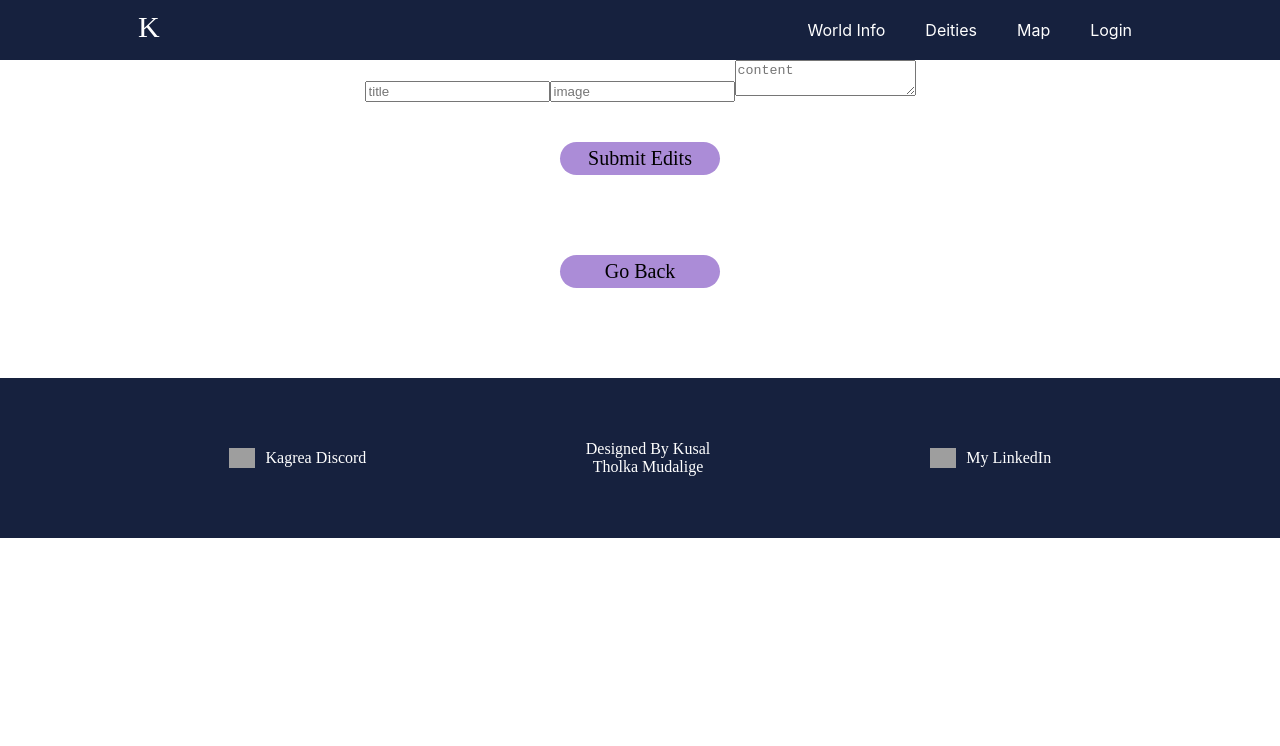
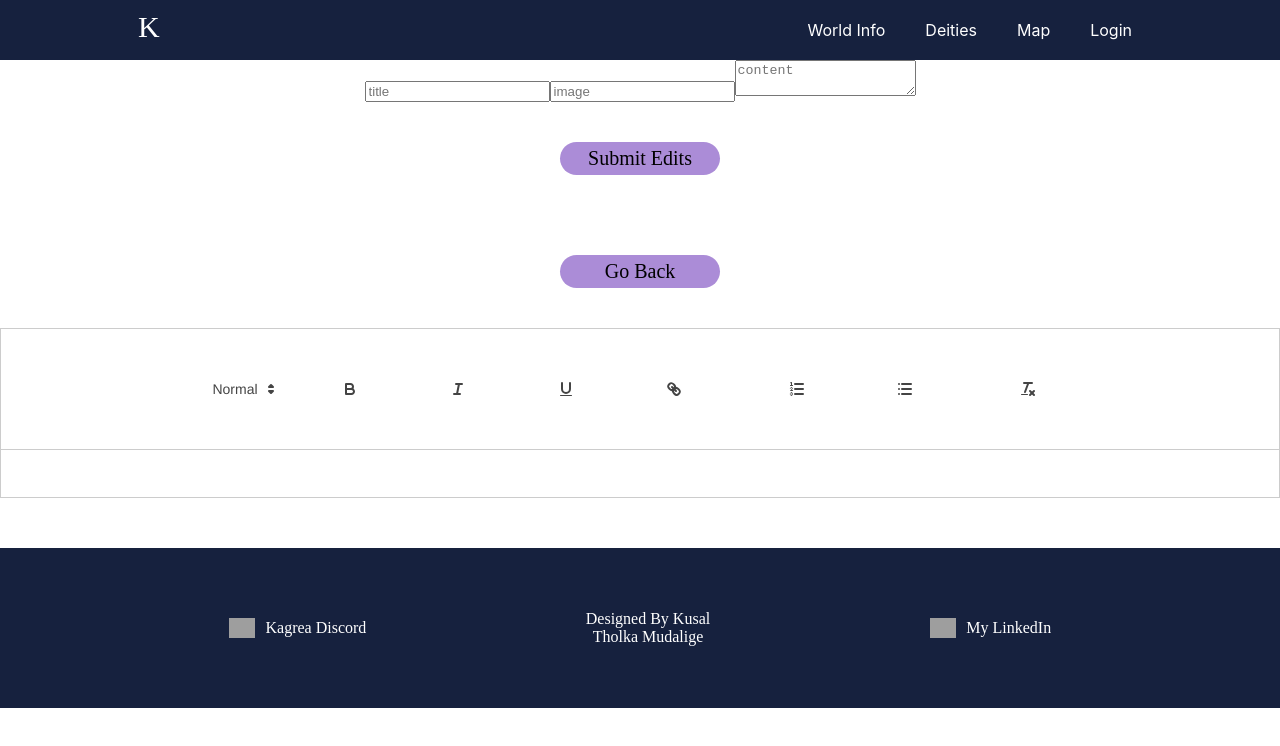
Before and after one commit to aizealawin/Crystal-Wiki-Frontend, a React (Create React App) app: page /edit/1 in a window 1280 px wide. Shown: the top 746 px of the page. Built offline with nearby package versions, Linux system fonts and the light colour scheme; no server answers; grey boxes are pictures that could not be loaded.

Commit message:
got RTE to populate

```diff
--- a/package.json
+++ b/package.json
@@ -7,11 +7,12 @@
     "@testing-library/react": "^13.4.0",
     "@testing-library/user-event": "^13.5.0",
     "axios": "^1.2.1",
+    "quill": "^1.3.6",
     "react": "^18.2.0",
     "react-dom": "^18.2.0",
     "react-markdown": "^8.0.4",
+    "react-quill": "^2.0.0",
     "react-router-dom": "^6.4.5",
-    "react-rte": "^0.16.5",
     "react-scripts": "5.0.1",
     "web-vitals": "^2.1.4"
   },
--- a/src/Pages/Articles/EditArticle.js
+++ b/src/Pages/Articles/EditArticle.js
@@ -1,11 +1,13 @@
 import React, { useEffect, useState } from 'react'
 import { useParams, useNavigate } from 'react-router-dom'
 import Client from '../../Services/api'
+import ReactQuill from 'react-quill'
+import 'react-quill/dist/quill.snow.css'
 
 const EditArticle = () => {
   const { articleId } = useParams()
   const [article, setArticle] = useState([])
-
+  const [value, setValue] = useState('')
   const navigate = useNavigate()
 
   useEffect(() => {
@@ -212,6 +214,10 @@
       <button onClick={handleSubmit}>Submit Edits</button>
       <br />
       <button onClick={() => navigate(-1)}>Go Back</button>
+
+
+      <ReactQuill theme="snow" value={value} onChange={setValue} />
+
     </div>
   )
 }
```
Also changed, not shown: 1 other file (tests, documents, lock files or other folders).
